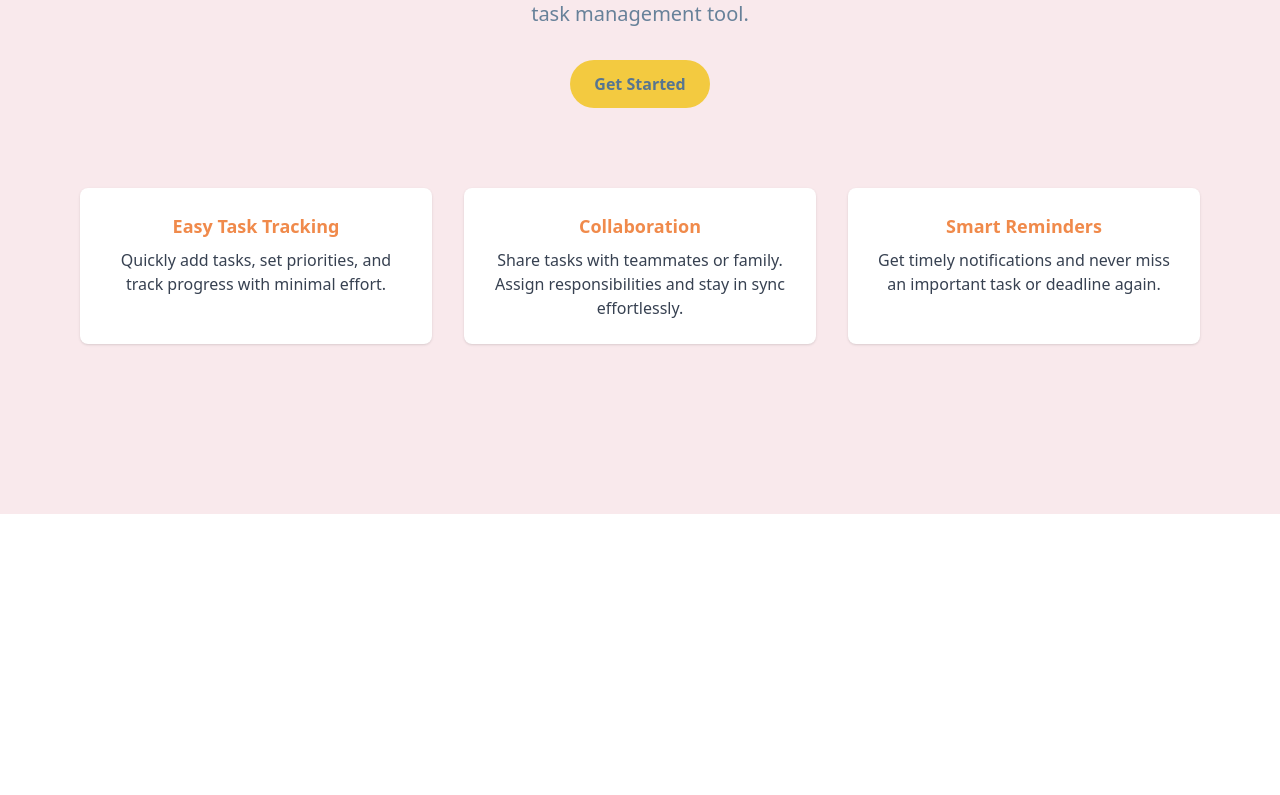
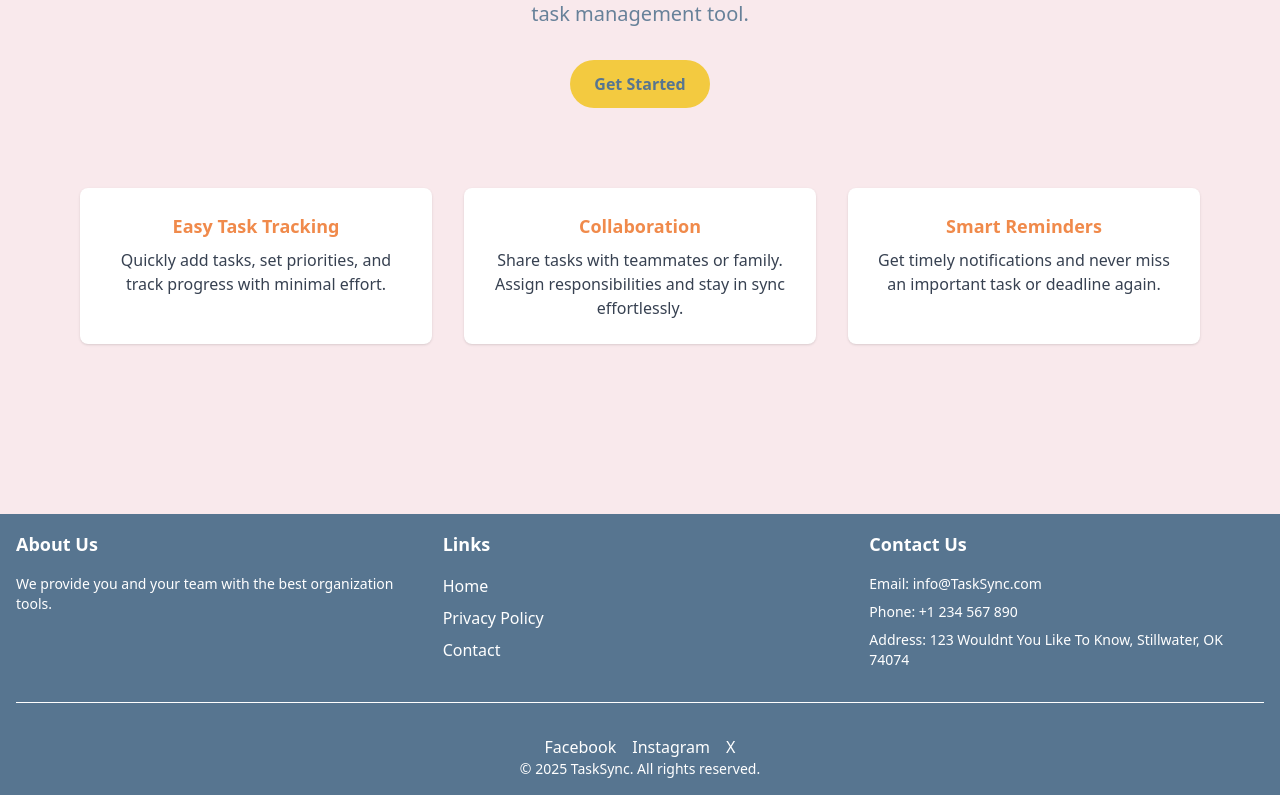
Before and after one commit to tonycecc/task-sync, a Next.js app: page / in a window 1280 px wide. Shown: the part 342-1137 px from the top of the page. Before the commit the page ends 856 px from the top, so only its background shows below. Built offline with nearby package versions, Linux system fonts and the light colour scheme; no server answers.

Commit message:
Footer
A really nice footer that is really nice.

```diff
--- a/src/app/layout.jsx
+++ b/src/app/layout.jsx
@@ -1,6 +1,7 @@
 import { ClerkProvider } from "@clerk/nextjs";
 import "./globals.css";
 import Navbar from "../components/Navbar";
+import Footer from "../components/Footer";
 
 export default function RootLayout({ children }) {
   return (
@@ -10,7 +11,9 @@ export default function RootLayout({ children }) {
           <Navbar />
           <main>{children}</main>
         </ClerkProvider>
+        <Footer />
       </body>
+
     </html>
   );
 }
--- /dev/null
+++ b/src/components/Footer.jsx
@@ -0,0 +1,93 @@
+import Link from 'next/link';
+
+// Export for access to other pages
+export default function Footer() {
+  return (
+    <footer className="bg-[#577590] py-4 shadow-md">
+      <div className="container mx-auto px-4">
+        <div className="grid grid-cols-1 md:grid-cols-3 gap-8">
+          {/* Column 1 Quick about section */}
+          <div>
+            <h3 className="text-white text-lg font-bold mb-4">About Us</h3>
+            <p className="text-white text-sm">
+              We provide you and your team with the best organization tools.
+            </p>
+          </div>
+
+          {/* Column 2 Links */}
+          <div>
+            <h3 className="text-white text-lg font-bold mb-4">Links</h3>
+            <ul className="space-y-2">
+              <li>
+                <Link href="/" className="text-white hover:text-orange-400">
+                  Home
+                </Link>
+              </li>
+              <li>
+                <Link href="/PrivacyPolicy" className="text-white hover:text-orange-400">
+                  Privacy Policy
+                </Link>
+              </li>
+              {/* Really not sure what else to put here */}
+              <li>
+                <Link href="/contact" className="text-white hover:text-orange-400">
+                  Contact
+                </Link>
+              </li>
+            </ul>
+          </div>
+
+          {/* Column 3 Contact info and fake address */}
+          <div>
+            <h3 className="text-white text-lg font-bold mb-4">Contact Us</h3>
+            <ul className="text-white text-sm space-y-2">
+              <li>Email: info@TaskSync.com</li>
+              <li>Phone: +1 234 567 890</li>
+              <li>Address: 123 Wouldnt You Like To Know, Stillwater, OK 74074</li>
+            </ul>
+          </div>
+        </div>
+
+        {/* Bottom section with copyright and social content*/}
+        <div className="border-t border-white mt-8 pt-8 text-center">
+        <div className="flex justify-center space-x-4">
+            {/* Facebook Social */}
+            <a
+              href="https://facebook.com"
+              target="_blank"
+              /* Adds privacy */
+              rel="noopener noreferrer"
+              className="text-white hover:text-blue-400 transition duration-300"
+            >
+              Facebook
+            </a>
+            {/* Instagram social */}
+            <a
+              href="https://instagram.com"
+              target="_blank"
+              /* Adds privacy */
+              rel="noopener noreferrer"
+              className="text-white hover:text-pink-500 transition duration-300"
+            >
+              Instagram
+            </a>
+            {/* X social */}
+            <a
+              href="https://x.com"
+              target="_blank"
+              /* Adds privacy */
+              rel="noopener noreferrer"
+              className="text-white hover:text-black transition duration-300"
+            >
+              X
+            </a>
+          </div>
+          <p className="text-white text-sm">
+            &copy; {new Date().getFullYear()} TaskSync. All rights reserved.
+          </p>
+
+        </div>
+      </div>
+    </footer>
+  );
+}
```
Also changed, not shown: 1 other file (tests, documents, lock files or other folders).
